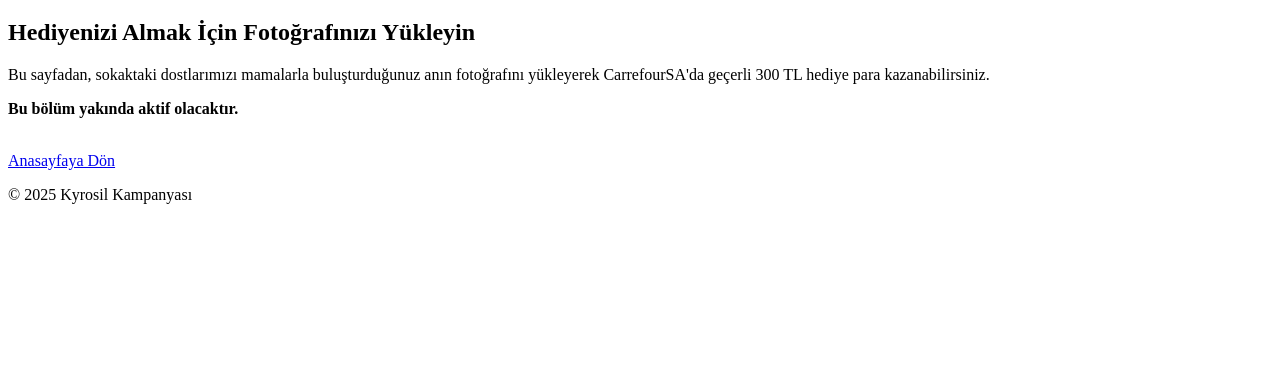
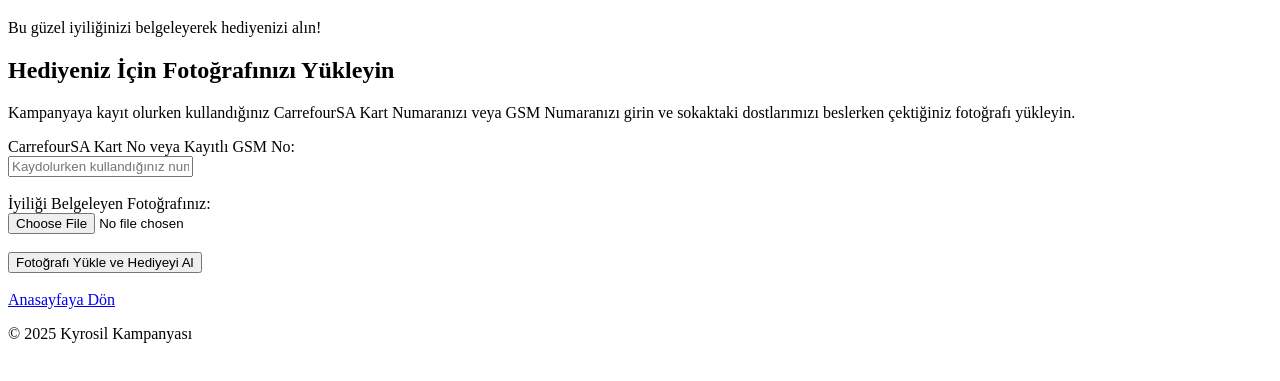
Before and after one commit to kyrosil/iyilik-kazansin, a plain HTML site: page yukle.html in a window 1280 px wide. Shown: the part 61-442 px from the top of the page. Drawn offline with Linux system fonts and the light colour scheme.

Commit message:
Update yukle.html

```diff
--- a/yukle.html
+++ b/yukle.html
@@ -9,12 +9,29 @@
 
     <header>
         <h1>Fotoğraf Yükleme</h1>
+        <p>Bu güzel iyiliğinizi belgeleyerek hediyenizi alın!</p>
     </header>
 
     <main>
-        <h2>Hediyenizi Almak İçin Fotoğrafınızı Yükleyin</h2>
-        <p>Bu sayfadan, sokaktaki dostlarımızı mamalarla buluşturduğunuz anın fotoğrafını yükleyerek CarrefourSA'da geçerli 300 TL hediye para kazanabilirsiniz.</p>
-        <p><strong>Bu bölüm yakında aktif olacaktır.</strong></p>
+        <h2>Hediyeniz İçin Fotoğrafınızı Yükleyin</h2>
+        <p>Kampanyaya kayıt olurken kullandığınız CarrefourSA Kart Numaranızı veya GSM Numaranızı girin ve sokaktaki dostlarımızı beslerken çektiğiniz fotoğrafı yükleyin.</p>
+
+        <form action="/yukle-noktasi" method="post" enctype="multipart/form-data">
+            <div>
+                <label for="kart_gsm_yukle">CarrefourSA Kart No veya Kayıtlı GSM No:</label><br>
+                <input type="text" id="kart_gsm_yukle" name="kart_gsm_yukle" required placeholder="Kaydolurken kullandığınız numarayı girin...">
+                </div>
+            <br>
+            <div>
+                <label for="fotograf_yukle">İyiliği Belgeleyen Fotoğrafınız:</label><br>
+                <input type="file" id="fotograf_yukle" name="fotograf_yukle" accept="image/*" required>
+                 </div>
+            <br>
+            <div>
+                <button type="submit">Fotoğrafı Yükle ve Hediyeyi Al</button>
+            </div>
+
+        </form>
         <br>
         <a href="index.html">Anasayfaya Dön</a>
     </main>
```
